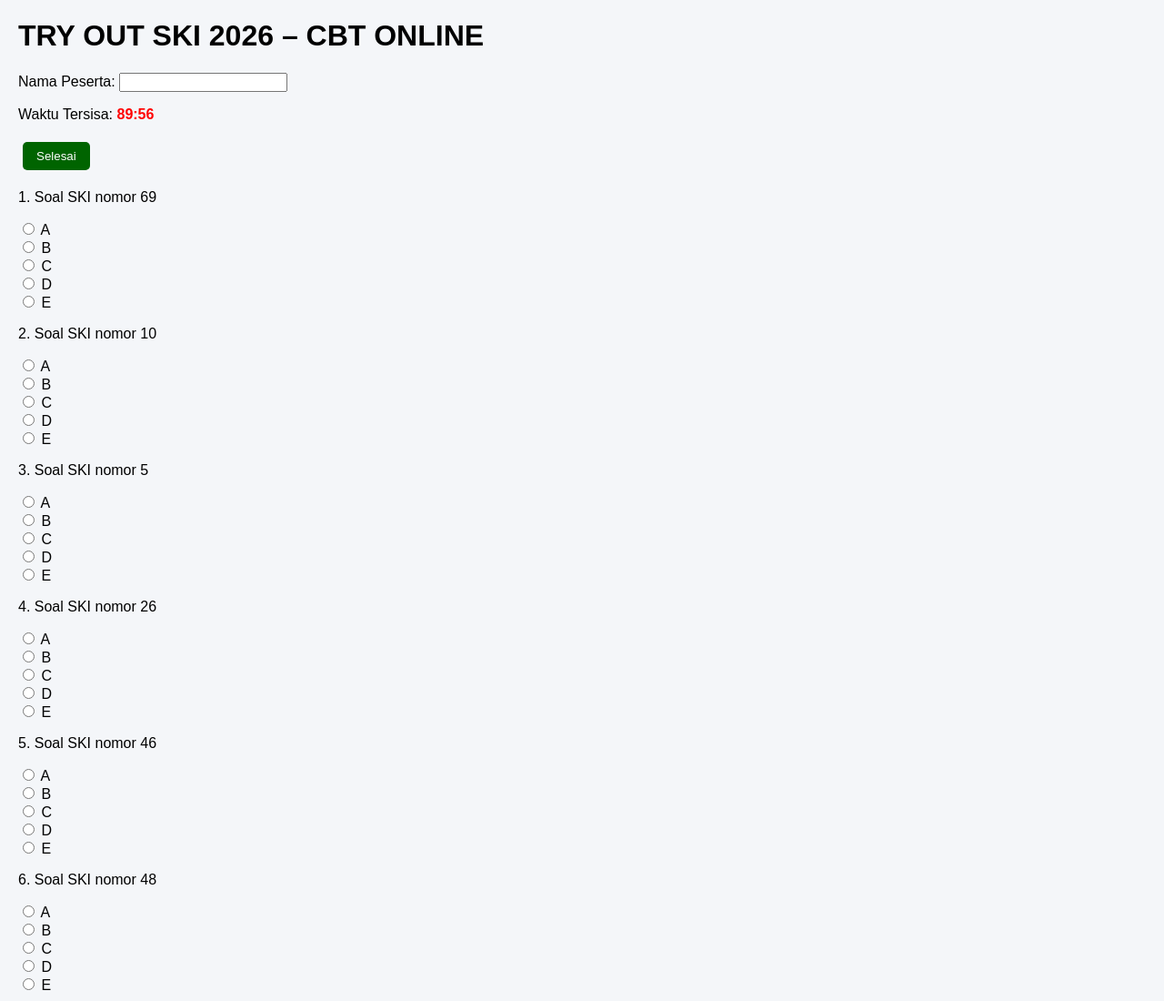
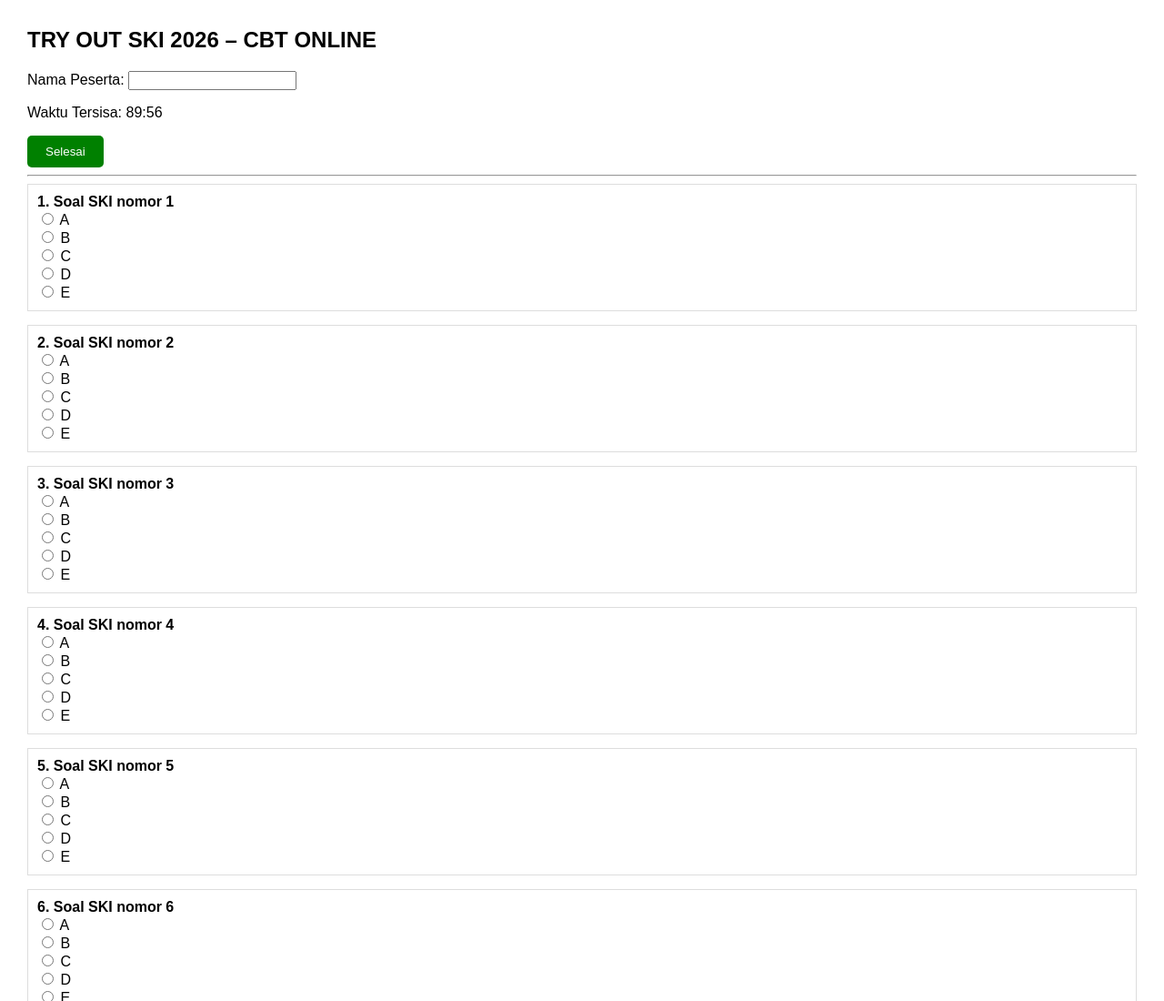
Before and after one commit to HasanudinHandy/tryout-ski-2026, a plain HTML site: page index.html in a window 1280 px wide. Shown: the top 1100 px of the page at 91% size. Drawn offline with Linux system fonts and the light colour scheme.

Commit message:
Update index.html

```diff
--- a/index.html
+++ b/index.html
@@ -4,16 +4,14 @@
 <meta charset="UTF-8">
 <title>TRY OUT SKI 2026 – CBT ONLINE</title>
 <style>
-body{font-family:Arial;margin:20px;background:#f4f6f9}
-.container{max-width:900px;margin:auto;background:white;padding:20px;border-radius:10px}
-button{padding:8px 15px;margin:5px;background:#006400;color:white;border:none;border-radius:5px}
-#timer{font-weight:bold;color:red}
-.question{margin-bottom:15px}
+body{font-family:Arial;margin:30px}
+#quiz div{margin-bottom:15px;padding:10px;border:1px solid #ddd}
+button{padding:10px 20px;background:green;color:white;border:none;border-radius:5px}
 </style>
 </head>
-<body><body>
+<body>
 
-<h1>TRY OUT SKI 2026 – CBT ONLINE</h1>
+<h2>TRY OUT SKI 2026 – CBT ONLINE</h2>
 
 <label>Nama Peserta:
 <input type="text" id="nama">
@@ -23,12 +21,14 @@ button{padding:8px 15px;margin:5px;background:#006400;color:white;border:none;bo
 
 <button onclick="submitQuiz()">Selesai</button>
 
+<hr>
+
 <div id="quiz"></div>
 
 <script>
 
 let timerInterval;
-let time = 60*90;
+let time = 90 * 60;
 
 function startTimer(){
 timerInterval = setInterval(()=>{
@@ -54,15 +54,13 @@ answer:Math.floor(Math.random()*5)
 });
 }
 
-questions.sort(()=>Math.random()-0.5);
-
 function renderQuiz(){
 const quizContainer = document.getElementById("quiz");
 quizContainer.innerHTML = "";
 
 questions.forEach((q,index)=>{
 const div = document.createElement("div");
-div.innerHTML = "<p>"+(index+1)+". "+q.question+"</p>";
+div.innerHTML = "<b>"+(index+1)+". "+q.question+"</b><br>";
 
 q.options.forEach((opt,i)=>{
 div.innerHTML += `
@@ -96,7 +94,6 @@ let nama = document.getElementById("nama").value;
 
 alert("Nilai Anda: " + skor);
 
-// KIRIM KE GOOGLE SHEET
 fetch("https://script.google.com/macros/s/AKfycbwdaKINigs8GUDizVVL9KdyhA3rBWK_oxLsMztp-QaqoVzlimTbx8XAhVfgeW1iTEDW/exec", {
 method: "POST",
 body: JSON.stringify({
@@ -105,7 +102,6 @@ sekolah: "-",
 skor: skor
 })
 });
-
 }
 
 window.onload = function(){
@@ -116,3 +112,4 @@ startTimer();
 </script>
 
 </body>
+</html>
```
